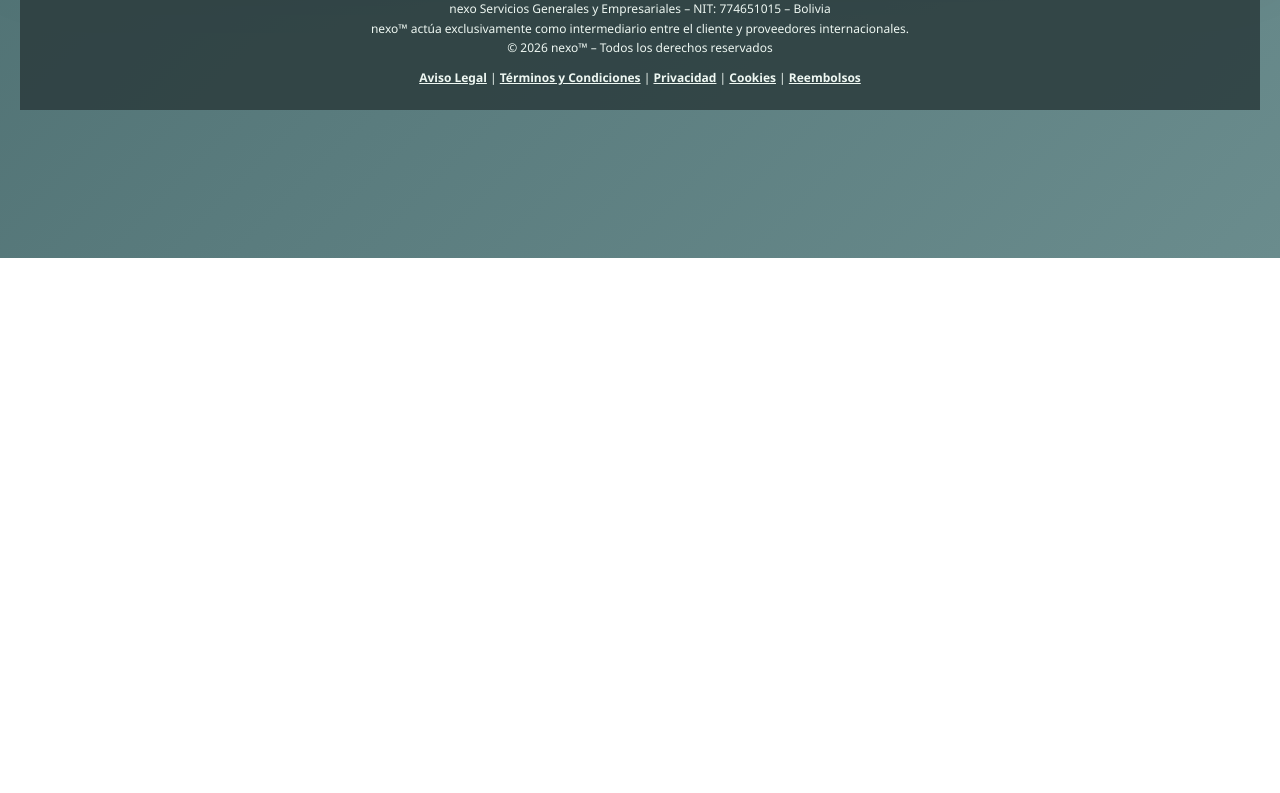
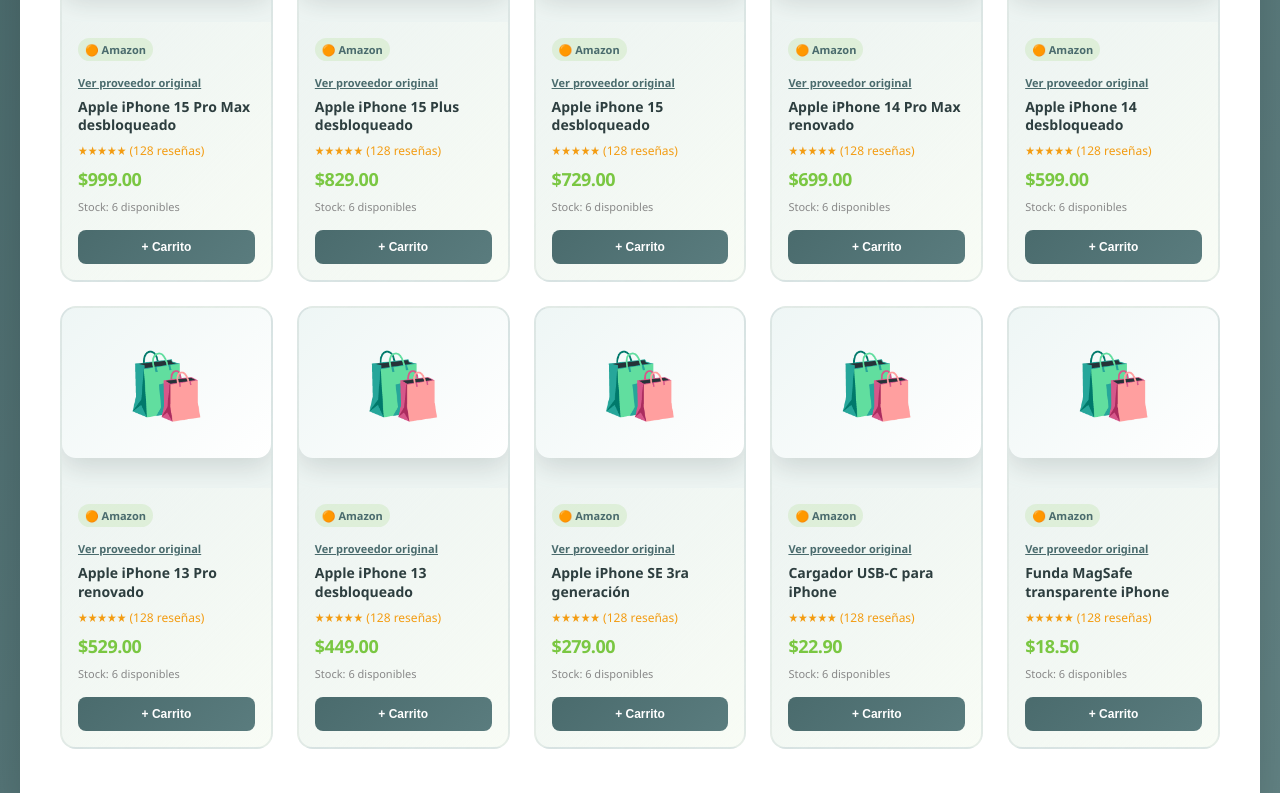
Before and after one commit to ermcba-pixel/nexo-app, a website: page nexo-tienda-publica.html in a window 1280 px wide. Shown: the part 542-1335 px from the top of the page. Before the commit the page ends 800 px from the top, so only its background shows below. Drawn offline with Linux system fonts and the light colour scheme.

Commit message:
actv-amazon

```diff
--- a/nexo-tienda-publica.html
+++ b/nexo-tienda-publica.html
@@ -564,6 +564,17 @@
 
         let products = [];
 
+
+const storeI18n = window.storeI18n || {
+  es:{title:'Tienda nexo™', subtitle:'20 Productos multi-proveedor • Envíos Internacionales', cartTitle:'🛒 Tu Carrito', back:'← Volver', search:'🔍 Buscar', cat:'📁 Categoría', price:'💲 Precio Máximo', searchPh:'Nombre del producto...', catAll:'Todas las categorías', catElect:'Electrónica', catAcc:'Accesorios', catFashion:'Moda', sumSubtotal:'Subtotal producto:', sumShip:'Gastos de envío Amazon/Marketplace:', sumVendor:'Gastos proveedor/marketplace Amazon:', sumCom:'Comisión nexo™:', sumIt:'', sumIue:'', sumTotal:'Total a Pagar:', sumNote:'El Agente 1 calculará estos costos con Amazon usando país, ciudad, código postal y dirección exacta del cliente antes de confirmar el pedido.', checkout:'Proceder al Pago', cartTitleAttr:'Carrito', reviews:'reseñas', stock:'Stock', available:'disponibles', soldOut:'Agotado', add:'+ Carrito', empty:'Tu carrito está vacío', notifAdded:'agregado al carrito'},
+  en:{title:'nexo™ Store', subtitle:'20 multi-provider products • International shipping', cartTitle:'🛒 Your Cart', back:'← Back', search:'🔍 Search', cat:'📁 Category', price:'💲 Max Price', searchPh:'Product name...', catAll:'All categories', catElect:'Electronics', catAcc:'Accessories', catFashion:'Fashion', sumSubtotal:'Product subtotal:', sumShip:'Amazon/Marketplace estimated shipping:', sumVendor:'Provider/marketplace estimated fees:', sumCom:'nexo™ commission:', sumIt:'', sumIue:'', sumTotal:'Total to Pay:', sumNote:'Agent 1 will calculate these costs with Amazon using the customer country, city, postal code and exact address before confirming the order.', checkout:'Proceed to Payment', cartTitleAttr:'Cart', reviews:'reviews', stock:'Stock', available:'available', soldOut:'Sold out', add:'+ Cart', empty:'Your cart is empty', notifAdded:'added to cart'},
+  pt:{title:'Loja nexo™', subtitle:'20 produtos multi-fornecedor • Envios internacionais', cartTitle:'🛒 Seu carrinho', back:'← Voltar', search:'🔍 Buscar', cat:'📁 Categoria', price:'💲 Preço máximo', searchPh:'Nome do produto...', catAll:'Todas as categorias', catElect:'Eletrônicos', catAcc:'Acessórios', catFashion:'Moda', sumSubtotal:'Subtotal do produto:', sumShip:'Envio Amazon/Marketplace:', sumVendor:'Custos do fornecedor/marketplace:', sumCom:'Comissão nexo™:', sumIt:'', sumIue:'', sumTotal:'Total a pagar:', sumNote:'O Agente 1 calculará estes custos com a Amazon usando país, cidade, CEP e endereço exato do cliente antes de confirmar o pedido.', checkout:'Ir ao pagamento', cartTitleAttr:'Carrinho', reviews:'avaliações', stock:'Estoque', available:'disponíveis', soldOut:'Esgotado', add:'+ Carrinho', empty:'Seu carrinho está vazio', notifAdded:'adicionado ao carrinho'},
+  it:{title:'Negozio nexo™', subtitle:'20 prodotti multi-fornitore • Spedizioni internazionali', cartTitle:'🛒 Carrello', back:'← Indietro', search:'🔍 Cerca', cat:'📁 Categoria', price:'💲 Prezzo massimo', searchPh:'Nome prodotto...', catAll:'Tutte le categorie', catElect:'Elettronica', catAcc:'Accessori', catFashion:'Moda', sumSubtotal:'Subtotale prodotto:', sumShip:'Spedizione Amazon/Marketplace:', sumVendor:'Costi fornitore/marketplace:', sumCom:'Commissione nexo™:', sumIt:'', sumIue:'', sumTotal:'Totale da pagare:', sumNote:'L’Agente 1 calcolerà questi costi con Amazon usando paese, città, CAP e indirizzo esatto del cliente prima di confermare l’ordine.', checkout:'Procedi al pagamento', cartTitleAttr:'Carrello', reviews:'recensioni', stock:'Stock', available:'disponibili', soldOut:'Esaurito', add:'+ Carrello', empty:'Il carrello è vuoto', notifAdded:'aggiunto al carrello'},
+  fr:{title:'Boutique nexo™', subtitle:'20 produits multi-fournisseurs • Expéditions internationales', cartTitle:'🛒 Panier', back:'← Retour', search:'🔍 Rechercher', cat:'📁 Catégorie', price:'💲 Prix maximum', searchPh:'Nom du produit...', catAll:'Toutes les catégories', catElect:'Électronique', catAcc:'Accessoires', catFashion:'Mode', sumSubtotal:'Sous-total produit:', sumShip:'Expédition Amazon/Marketplace:', sumVendor:'Frais fournisseur/marketplace:', sumCom:'Commission nexo™:', sumIt:'', sumIue:'', sumTotal:'Total à payer:', sumNote:'L’Agent 1 calculera ces coûts avec Amazon selon le pays, la ville, le code postal et l’adresse exacte du client avant confirmation.', checkout:'Procéder au paiement', cartTitleAttr:'Panier', reviews:'avis', stock:'Stock', available:'disponibles', soldOut:'Épuisé', add:'+ Panier', empty:'Votre panier est vide', notifAdded:'ajouté au panier'}
+};
+window.storeI18n = storeI18n;
+
+
 let currentLang = localStorage.getItem('nexoLang') || 'es';
 function tt(){ return storeI18n[currentLang] || storeI18n.es; }
 function applyStoreLanguage(){ const t=tt(); document.documentElement.lang=currentLang; document.getElementById('storeTitle').textContent=t.title; document.getElementById('storeSubtitle').textContent=t.subtitle; document.getElementById('cartTitle').textContent=t.cartTitle; document.getElementById('backText').textContent=t.back; document.getElementById('searchLabel').textContent=t.search; document.getElementById('catLabel').textContent=t.cat; document.getElementById('priceLabel').textContent=t.price; document.getElementById('searchInput').placeholder=t.searchPh; document.getElementById('catAll').textContent=t.catAll; document.getElementById('catElect').textContent=t.catElect; document.getElementById('catAcc').textContent=t.catAcc; document.getElementById('catFashion').textContent=t.catFashion; document.getElementById('sumSubtotalLbl').textContent=t.sumSubtotal; document.getElementById('sumShipLbl').textContent=t.sumShip; document.getElementById('sumVendorLbl').textContent=t.sumVendor; document.getElementById('sumComLbl').textContent=t.sumCom; document.getElementById('sumItLbl').textContent=t.sumIt; document.getElementById('sumIueLbl').textContent=t.sumIue; document.getElementById('sumTotalLbl').textContent=t.sumTotal; document.getElementById('sumNote').textContent=t.sumNote; document.getElementById('checkoutBtnText').textContent=t.checkout; document.getElementById('cartBadge').title=t.cartTitleAttr; }
@@ -892,10 +903,17 @@
         }
 
         document.addEventListener('DOMContentLoaded', () => {
-            applyStoreLanguage();
-            products = nexoBuildTemporalAmazonCatalog('iphone', Infinity);
+            try { applyStoreLanguage(); } catch(e) { console.warn('Idioma tienda pendiente:', e); }
+            const currentSearch = (document.getElementById('searchInput')?.value || 'iphone').trim() || 'iphone';
+            products = nexoBuildTemporalAmazonCatalog(currentSearch, Infinity);
             renderProducts(products);
             updateCartCount();
+            const s = document.getElementById('searchInput');
+            const c = document.getElementById('categoryFilter');
+            const pr = document.getElementById('priceFilter');
+            if (s) { s.addEventListener('input', filterProducts); s.addEventListener('change', filterProducts); }
+            if (c) c.addEventListener('change', filterProducts);
+            if (pr) { pr.addEventListener('input', filterProducts); pr.addEventListener('change', filterProducts); }
         });
 
         window.onclick = function(e) {
```
